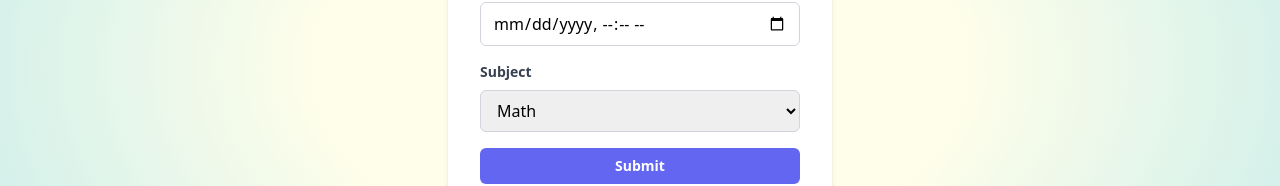
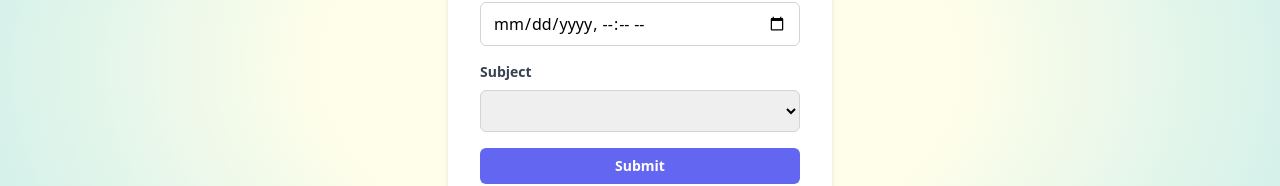
Before and after one commit to lilkahuna/tutoring-app, a React (Create React App) app: page /schedule in a window 1280 px wide. Shown: the part 334-520 px from the top of the page. Built offline with nearby package versions, Linux system fonts and the light colour scheme.

Commit message:
Scraping email system and using firebase. Having some type errors with events.

```diff
--- a/src/Components/Form.tsx
+++ b/src/Components/Form.tsx
@@ -11,12 +11,13 @@ interface FormProps extends ComponentProps<"form">{
     changeInputOne?: InputSettings
     changeInputTwo?: InputSettings
     changeInputThree?: InputSettings
+    onChange?: (e: React.ChangeEvent<HTMLInputElement | HTMLSelectElement>) => void
     isSelectVisible: boolean
 }
 
 // declare defaults for props here
 const Form: React.FC<FormProps> = ( { title, changeInputOne={isVisible: true}, changeInputTwo={isVisible: true},
-    changeInputThree={isVisible: true}, isSelectVisible, ...props }) => {
+    changeInputThree={isVisible: true}, isSelectVisible, onChange, ...props }) => {
 
         return (
 
@@ -26,21 +27,22 @@ const Form: React.FC<FormProps> = ( { title, changeInputOne={isVisible: true}, c
                 {changeInputOne?.isVisible && <div className="mb-4">
                     <label className="block text-gray-700 text-sm font-bold mb-2" htmlFor="input_one">{changeInputOne?.name || "Student Name"}</label>
                     <input className="w-full px-3 py-2 border border-gray-300 rounded-md focus:outline-none focus:border-indigo-500"
-                        type={changeInputOne?.type || "text"} name='input_one' id='input_one'/>
+                        type={changeInputOne?.type || "text"} name='input_one' id='input_one' onChange={onChange}/>
                 </div>}
                 {changeInputTwo?.isVisible&& <div className="mb-4">
                     <label className="block text-gray-700 text-sm font-bold mb-2" htmlFor="input_two">{changeInputTwo?.name || "Email"}</label>
                     <input className="w-full px-3 py-2 border border-gray-300 rounded-md focus:outline-none focus:border-indigo-500"
-                        type={changeInputTwo?.type || "email"} name='input_two' id='input_two'/>
+                        type={changeInputTwo?.type || "email"} name='input_two' id='input_two' onChange={onChange}/>
                 </div>}
                 {changeInputThree?.isVisible && <div className="mb-4">
                     <label className="block text-gray-700 text-sm font-bold mb-2" htmlFor="input_three">{changeInputThree?.name || "Appointment Time"}</label>
                     <input className="w-full px-3 py-2 border border-gray-300 rounded-md focus:outline-none focus:border-indigo-500"
-                        type={changeInputThree?.type || "datetime-local"} name='input_three' id='input_three'/>
+                        type={changeInputThree?.type || "datetime-local"} name='input_three' id='input_three' onChange={onChange}/>
                 </div>}
                 {isSelectVisible && <div className="mb-4">
                     <label className="block text-gray-700 text-sm font-bold mb-2" htmlFor="select_one">Subject</label>
-                    <select name='select_one' id='select_one' className='w-full px-3 py-2 border border-gray-300 rounded-md focus:outline-none focus:border-indigo-500'>
+                    <select name='select_one' id='select_one' onChange={onChange} className='w-full px-3 py-2 border border-gray-300 rounded-md focus:outline-none focus:border-indigo-500'>
+                        <option value=""></option>
                         <option value="Math">Math</option>
                         <option value="Science">Science</option>
                         <option value="History">History</option>
--- a/src/Components/Wave.tsx
+++ b/src/Components/Wave.tsx
@@ -2,7 +2,7 @@ import React from "react"
 
 
 
-export const Wave = () => {
+const Wave = () => {
 
     return (
     <div className="ocean">
@@ -11,3 +11,5 @@ export const Wave = () => {
     </div>
   )
 }
+
+export default Wave
--- a/src/Pages/Schedule.tsx
+++ b/src/Pages/Schedule.tsx
@@ -1,36 +1,36 @@
-import React, { useRef } from 'react'
+import React, { useState } from 'react'
 import ButtonLink from '../Components/ButtonLink'
 import { TbArrowBackUp, TbArrowForwardUp } from 'react-icons/tb'
 import Form from '../Components/Form'
-import emailjs from '@emailjs/browser'
+
+type info = {
+  studentName: string
+  email: string
+  time: string
+  subject: string
+}
 
 const Schedual = () => {
+  const [info, setInfo] = useState<info>()
 
-  const formRef = useRef<HTMLFormElement>(null)
+  //error here
+  const handleChange = (e: React.ChangeEvent<HTMLInputElement | HTMLSelectElement>) =>{
+    const {name, value} = e.target
+    setInfo((prev: any)=> {
+      return{...prev, [name]: value}
+    })
+  }
+
   const handleSchedule = (e: React.FormEvent) => {
     e.preventDefault()
+    console.log(info)
+  }
 
-    if (formRef.current) {
-      console.log(formRef.current)
-    }
-    else{
-      console.log(formRef.current)
-    }
-
-  }
-  /**
-    emailjs.sendForm('service_os6o6t6', 'template_ajedy5a', formRef.current, 'YlBlgsE3qya_lU-_j')
-    .then((result) => {
-      console.log(result.text);
-    }, (error) => {
-      console.log(error.text);
-    });
-    */
   return (
 
     <>
       <div>
-        <Form title="Schedule Here" onSubmit={handleSchedule} isSelectVisible={true} ref={formRef} />
+        <Form title="Schedule Here" onSubmit={handleSchedule} isSelectVisible={true} onChange={handleChange}/>
       </div>
       <ButtonLink text="Back" path="/" icon={<TbArrowBackUp />} />
       <ButtonLink text="Issues" path="/issues" icon={<TbArrowForwardUp />} />
```
Also changed, not shown: src/Pages/Home.tsx (+1 -12 lines).
